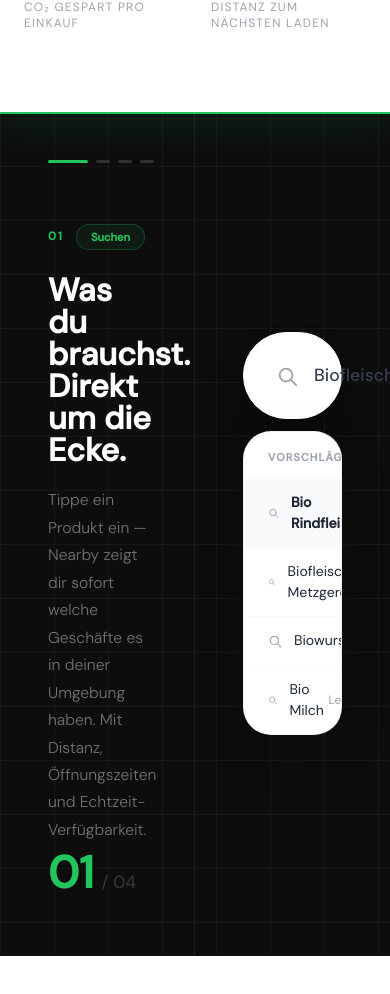
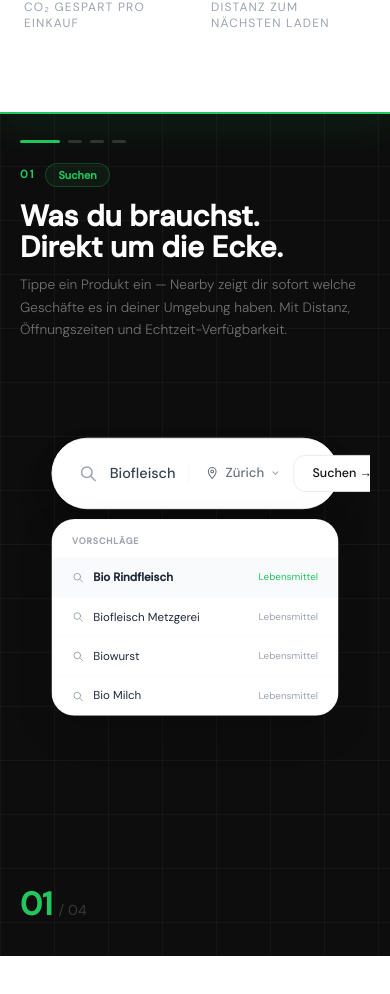
Before and after one commit to etiennezogg/Nearby-Coming-Soon, a Next.js app: page / in a window 390 px wide. Shown: the part 1837-2831 px from the top of the page. Built offline with nearby package versions, Linux system fonts and the light colour scheme.

Commit message:
Fix FeatureShowcase mobile layout
On screens < 768px, switch from 2-column grid to a single-column
flex layout: step pills → text content → scaled visual → counter.
Desktop layout is unchanged.

https://claude.ai/code/session_01K1LrTwo1f7NH8m9ATgCzwd

```diff
--- a/src/app/page.tsx
+++ b/src/app/page.tsx
@@ -487,7 +487,15 @@ function Visual({ index, accent }: { index: number; accent: string }) {
 /* — FeatureShowcase Container (1:1 von Hauptseite) — */
 function FeatureShowcase() {
   const [activeIndex, setActiveIndex] = useState(0)
+  const [isMobile, setIsMobile] = useState(false)
   const outerRef = useRef<HTMLDivElement>(null)
+
+  useEffect(() => {
+    const check = () => setIsMobile(window.innerWidth < 768)
+    check()
+    window.addEventListener('resize', check)
+    return () => window.removeEventListener('resize', check)
+  }, [])
 
   useEffect(() => {
     const onScroll = () => {
@@ -520,6 +528,58 @@ function FeatureShowcase() {
         <div style={{ position: 'absolute', inset: 0, pointerEvents: 'none', backgroundImage: 'linear-gradient(to right,rgba(255,255,255,0.04) 1px,transparent 1px),linear-gradient(to bottom,rgba(255,255,255,0.04) 1px,transparent 1px)', backgroundSize: '54px 54px' }} />
         <div style={{ position: 'absolute', top: 0, left: 0, right: 0, height: 2, backgroundColor: s.accent, boxShadow: `0 0 40px 4px ${s.accent}55`, transition: 'background-color 0.6s ease, box-shadow 0.6s ease' }} />
 
+        {isMobile ? (
+          /* ── MOBILE LAYOUT ── */
+          <div style={{ height: '100%', display: 'flex', flexDirection: 'column', padding: '0 20px 28px' }}>
+            {/* Step pills */}
+            <div style={{ display: 'flex', gap: 8, paddingTop: 28, paddingBottom: 20, flexShrink: 0 }}>
+              {slides.map((_, i) => (
+                <button key={i} onClick={() => scrollToSlide(i)}
+                  style={{ height: 3, border: 'none', cursor: 'pointer', padding: 0, borderRadius: 9999, flexShrink: 0,
+                    width: i === activeIndex ? 40 : 14,
+                    backgroundColor: i === activeIndex ? s.accent : 'rgba(255,255,255,0.15)',
+                    transition: 'width 0.5s ease, background-color 0.5s ease' }} />
+              ))}
+            </div>
+
+            {/* Text content */}
+            <div style={{ position: 'relative', height: 210, flexShrink: 0 }}>
+              {slides.map((slide, i) => (
+                <div key={i} style={{ position: 'absolute', inset: 0, display: 'flex', flexDirection: 'column', justifyContent: 'flex-start',
+                  opacity: i === activeIndex ? 1 : 0, transform: i === activeIndex ? 'translateY(0)' : 'translateY(14px)',
+                  transition: 'opacity 0.55s ease, transform 0.55s ease', pointerEvents: i === activeIndex ? 'auto' : 'none' }}>
+                  <div style={{ display: 'flex', alignItems: 'center', gap: 10, marginBottom: 14 }}>
+                    <span style={{ fontWeight: 800, fontSize: '0.7rem', letterSpacing: '0.18em', color: slide.accent }}>{slide.step}</span>
+                    <span style={{ padding: '3px 12px', borderRadius: 9999, fontSize: '0.68rem', fontWeight: 600,
+                      border: `1px solid ${slide.accent}40`, color: slide.accent, backgroundColor: `${slide.accent}12` }}>{slide.tag}</span>
+                  </div>
+                  <h2 style={{ fontWeight: 800, fontSize: 'clamp(1.65rem, 7.5vw, 2.1rem)', lineHeight: 1.05, color: '#ffffff', marginBottom: 12, whiteSpace: 'pre-line' }}>{slide.title}</h2>
+                  <p style={{ color: 'rgba(255,255,255,0.42)', fontWeight: 300, lineHeight: 1.65, fontSize: '0.85rem',
+                    display: '-webkit-box', WebkitLineClamp: 3, WebkitBoxOrient: 'vertical', overflow: 'hidden' }}>{slide.description}</p>
+                </div>
+              ))}
+            </div>
+
+            {/* Visual */}
+            <div style={{ flex: 1, position: 'relative', overflow: 'hidden', minHeight: 0 }}>
+              {slides.map((slide, i) => (
+                <div key={i} style={{ position: 'absolute', inset: 0, display: 'flex', alignItems: 'center', justifyContent: 'center',
+                  opacity: i === activeIndex ? 1 : 0, transition: 'opacity 0.55s ease',
+                  pointerEvents: i === activeIndex ? 'auto' : 'none',
+                  transform: 'scale(0.82)', transformOrigin: 'top center' }}>
+                  <Visual index={i} accent={slide.accent} />
+                </div>
+              ))}
+            </div>
+
+            {/* Counter */}
+            <div style={{ display: 'flex', alignItems: 'baseline', gap: 6, flexShrink: 0, paddingTop: 10 }}>
+              <span style={{ fontWeight: 800, fontSize: '2rem', color: s.accent, transition: 'color 0.6s ease' }}>{String(activeIndex + 1).padStart(2, '0')}</span>
+              <span style={{ color: 'rgba(255,255,255,0.18)', fontSize: '0.9rem' }}>/ {String(slides.length).padStart(2, '0')}</span>
+            </div>
+          </div>
+        ) : (
+          /* ── DESKTOP LAYOUT ── */
           <div style={{ height: '100%', maxWidth: 1280, margin: '0 auto', display: 'grid', gridTemplateColumns: '1fr 1fr', padding: '0 32px' }}>
             {/* LEFT */}
             <div style={{ position: 'relative', display: 'flex', flexDirection: 'column', justifyContent: 'center', padding: '0 40px 0 16px', borderRight: '1px solid rgba(255,255,255,0.07)' }}>
@@ -564,6 +624,7 @@ function FeatureShowcase() {
               </div>
             </div>
           </div>
+        )}
       </div>
     </div>
   )
```
Lines whose indentation alone changed are shown as unchanged.
